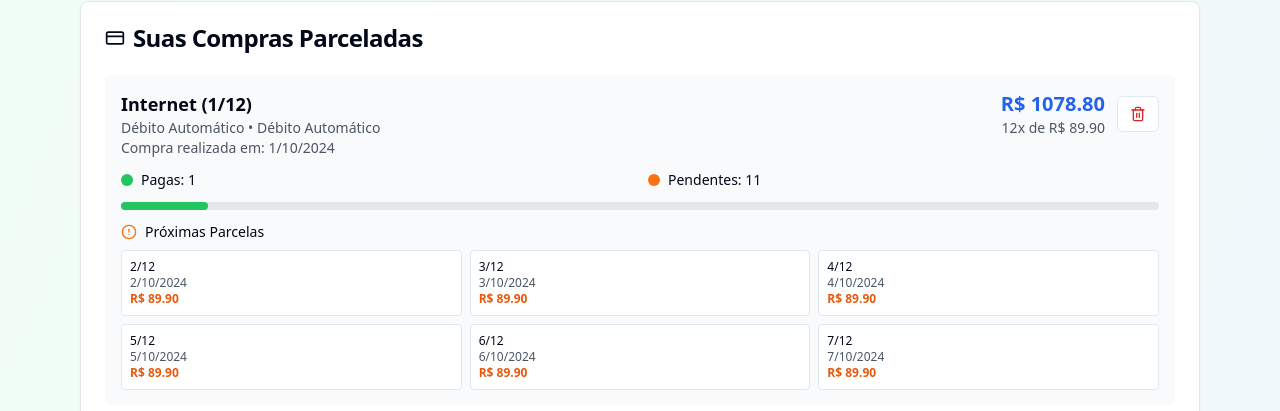
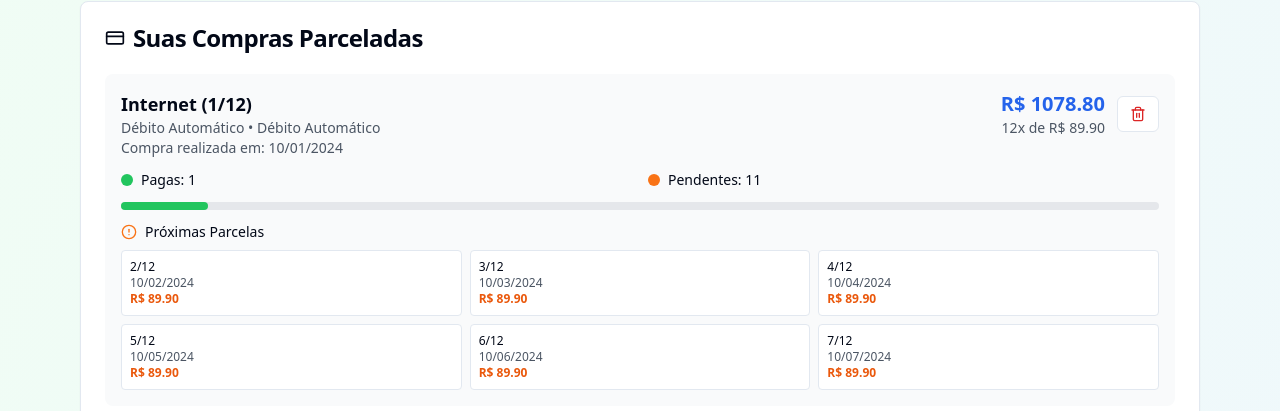
Before and after one commit to Cleber-Canto/orcamento-sem-stress, a React (Vite) app: page / in a window 1280 px wide. Both pictures are taken after a click on the button "Parcelas". Shown: the part 389-800 px from the top of the page. Built offline with nearby package versions, Linux system fonts and the light colour scheme.

Commit message:
Fix installment schedule
Ensure correct installment dates and display in the monthly schedule.

```diff
--- a/src/components/InstallmentsSection.tsx
+++ b/src/components/InstallmentsSection.tsx
@@ -60,13 +60,15 @@ const InstallmentsSection: React.FC<InstallmentsSectionProps> = ({ expenses, onD
     Object.values(installmentGroups).forEach(group => {
       if (group.length === 0) return;
 
-      const firstInstallment = group[0];
+      // Ordenar o grupo por data para pegar a primeira parcela (mais antiga)
+      const sortedGroup = group.sort((a, b) => new Date(a.date).getTime() - new Date(b.date).getTime());
+      const firstInstallment = sortedGroup[0];
       const totalInstallments = firstInstallment.totalInstallments || group.length;
       const originalAmount = firstInstallment.originalAmount || (firstInstallment.amount * totalInstallments);
       const monthlyAmount = originalAmount / totalInstallments;
 
-      // Pegar a data da primeira parcela
-      const baseDate = new Date(group.sort((a, b) => new Date(a.date).getTime() - new Date(b.date).getTime())[0].date);
+      // Usar a data da primeira parcela como base
+      const baseDate = new Date(firstInstallment.date);
 
       for (let i = 0; i < totalInstallments; i++) {
         const installmentDate = new Date(baseDate);
@@ -185,7 +187,8 @@ const InstallmentsSection: React.FC<InstallmentsSectionProps> = ({ expenses, onD
           <CardContent>
             <div className="space-y-4">
               {installmentPurchases.map((purchaseGroup, index) => {
-                const firstInstallment = purchaseGroup[0];
+                const sortedGroup = purchaseGroup.sort((a, b) => new Date(a.date).getTime() - new Date(b.date).getTime());
+                const firstInstallment = sortedGroup[0];
                 const totalInstallments = firstInstallment.totalInstallments || purchaseGroup.length;
                 const originalAmount = firstInstallment.originalAmount || (firstInstallment.amount * totalInstallments);
                 const monthlyAmount = originalAmount / totalInstallments;
@@ -201,7 +204,7 @@ const InstallmentsSection: React.FC<InstallmentsSectionProps> = ({ expenses, onD
                           {firstInstallment.category} • {firstInstallment.paymentMethod}
                         </p>
                         <p className="text-sm text-gray-600">
-                          Compra realizada em: {new Date(firstInstallment.date).toLocaleDateString()}
+                          Compra realizada em: {new Date(firstInstallment.date).toLocaleDateString('pt-BR')}
                         </p>
                       </div>
                       <div className="flex items-center gap-3">
@@ -252,7 +255,8 @@ const InstallmentsSection: React.FC<InstallmentsSectionProps> = ({ expenses, onD
                       <div className="grid grid-cols-1 md:grid-cols-2 lg:grid-cols-3 gap-2">
                         {Array.from({ length: Math.min(6, pendingInstallments) }, (_, i) => {
                           const installmentNumber = paidInstallments + i + 1;
-                          const installmentDate = new Date(firstInstallment.date);
+                          const baseDate = new Date(firstInstallment.date);
+                          const installmentDate = new Date(baseDate);
                           installmentDate.setMonth(installmentDate.getMonth() + installmentNumber - 1);
 
                           return (
@@ -261,7 +265,7 @@ const InstallmentsSection: React.FC<InstallmentsSectionProps> = ({ expenses, onD
                                 {installmentNumber}/{totalInstallments}
                               </div>
                               <div className="text-gray-600">
-                                {installmentDate.toLocaleDateString()}
+                                {installmentDate.toLocaleDateString('pt-BR')}
                               </div>
                               <div className="font-semibold text-orange-600">
                                 R$ {monthlyAmount.toFixed(2)}
```
